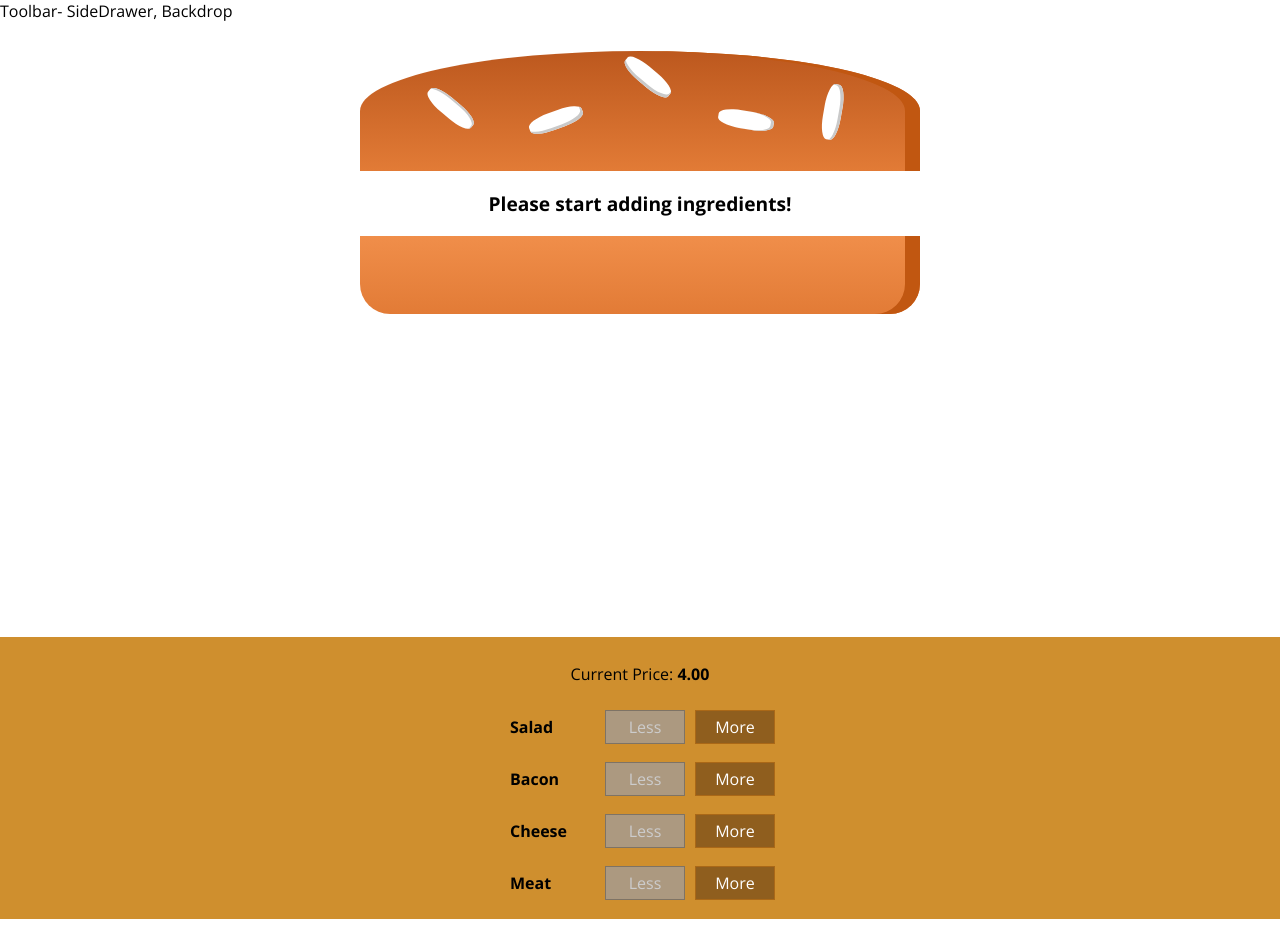
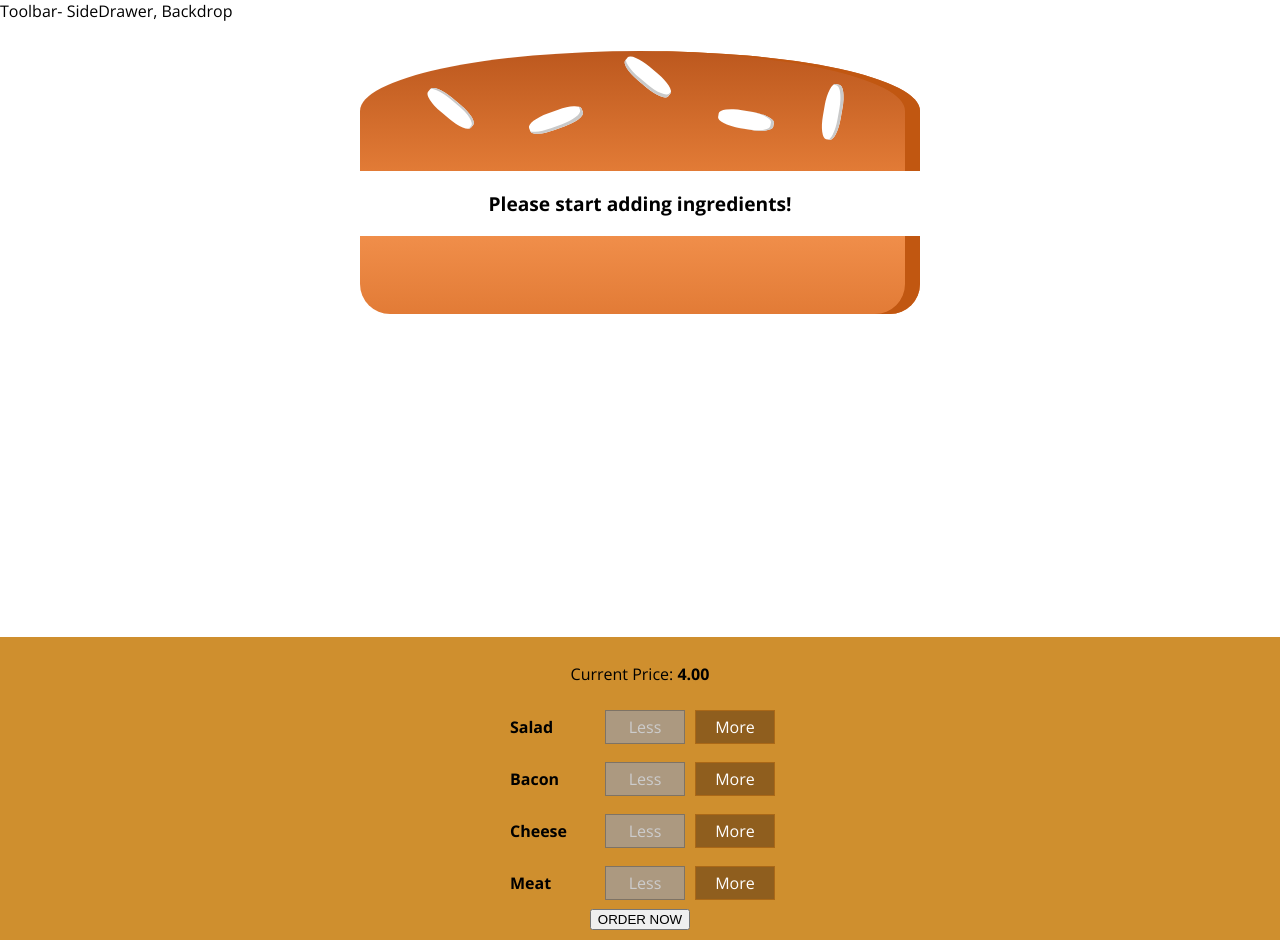
Before and after one commit to Krossmaskinen/udemy-burger-builder, a React app: page / in a window 1280 px wide. Before the commit the page ends 919 px from the top, so only its background shows below. Built offline with nearby package versions, Linux system fonts and the light colour scheme.

Commit message:
- add order button to BuilderControls (#9)

```diff
--- a/src/components/Burger/BuildControls/BuildControls.js
+++ b/src/components/Burger/BuildControls/BuildControls.js
@@ -22,6 +22,7 @@
                 disabled={props.disabled[ctrl.type]}
             />
         ))}
+        <button>ORDER NOW</button>
     </div>
 );
 
```
Lines whose indentation alone changed are shown as unchanged.
